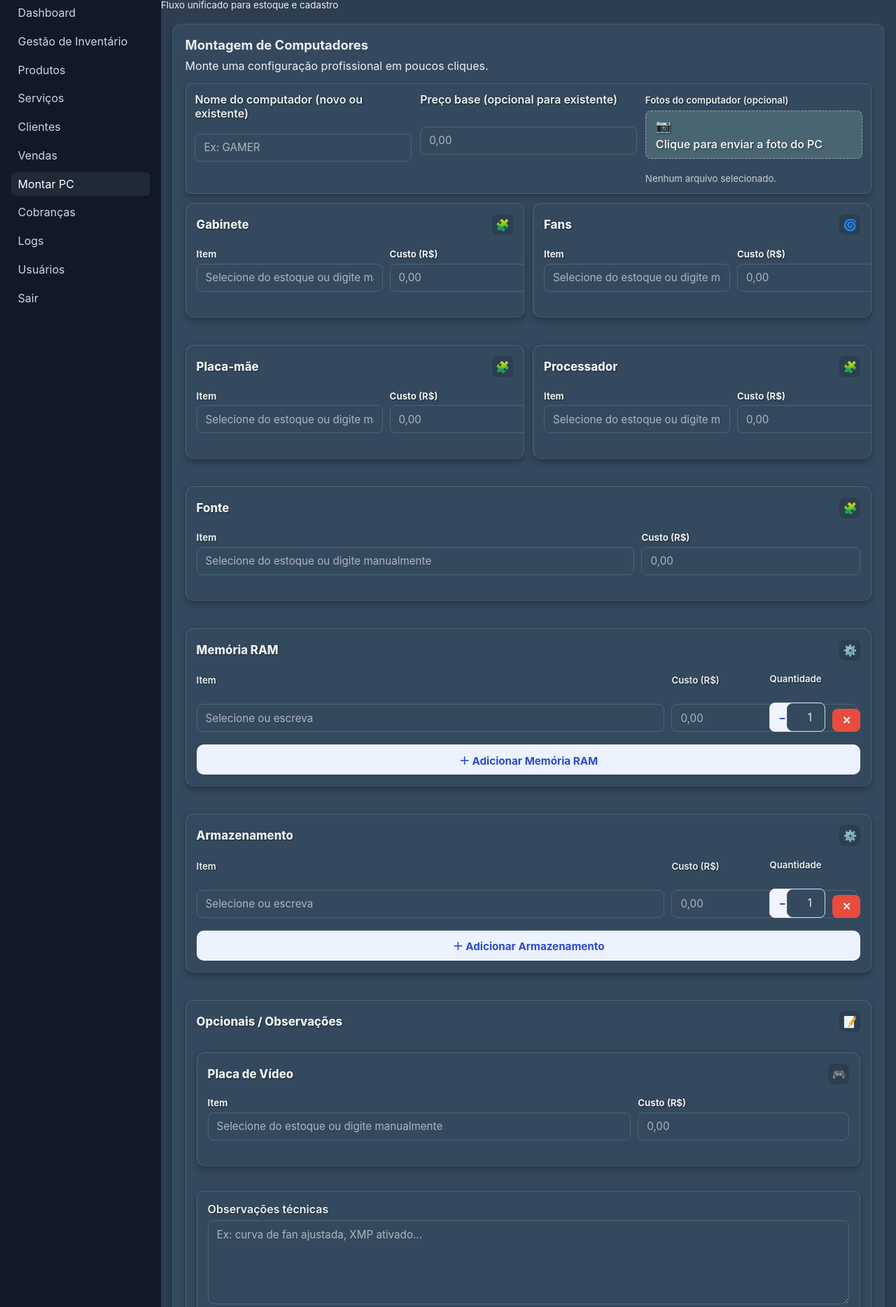
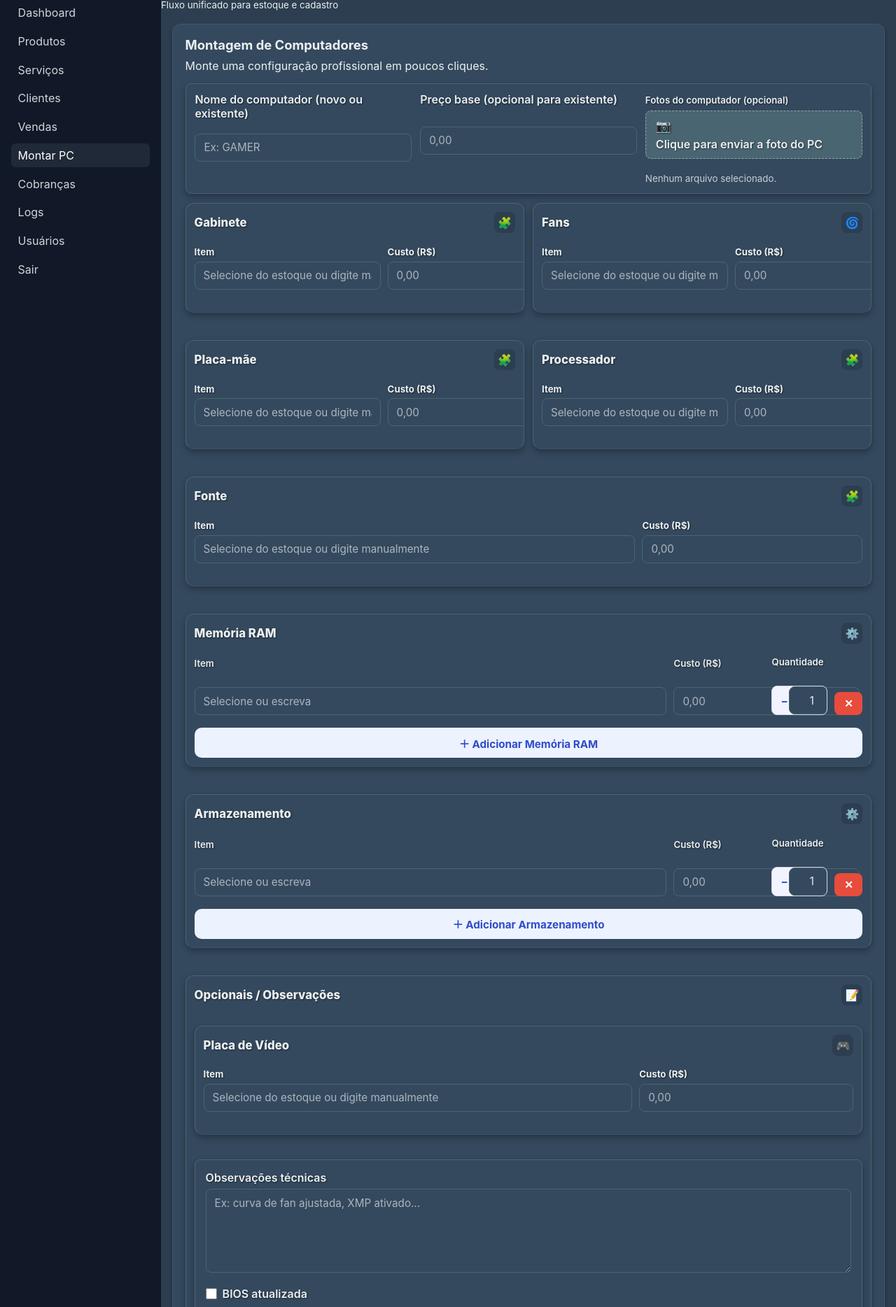
Before and after one commit to FelipeWelter/lojaWeb, a Flask app: page /montar_pc in a window 1280 px wide. Shown: the part 64-1932 px from the top of the page at 70% size. Run offline with Flask 3, Linux system fonts and the light colour scheme; the visitor is signed in with stand-in values (Sample User, id 1); data comes from the database, SQL or seed files in the repository; data that the repository does not hold is empty.

Commit message:
Corrige finalização de OS e ajusta navegação/layout de montagem

```diff
--- a/app.py
+++ b/app.py
@@ -716,7 +716,7 @@ def _ensure_service_record_from_ticket(ticket: 'MaintenanceTicket', current_user
         discount_amount=Decimal('0.00'),
         cost=parts_total.quantize(Decimal('0.01')),
         notes=' | '.join(notes_chunks) or f"Finalização automática da OS #{ticket.id}.",
-        performed_by_user_id=current.id if current else None,
+        performed_by_user_id=current_user.id if current_user else None,
     )
     db.session.add(service)
     db.session.flush()
@@ -2107,7 +2107,7 @@ def servicos():
             discount_amount=discount_amount.quantize(Decimal('0.01')),
             cost=cost,
             notes=notes,
-            performed_by_user_id=current.id if current else None,
+            performed_by_user_id=current_user.id if current_user else None,
         )
         db.session.add(service)
         db.session.flush()
@@ -2669,7 +2669,7 @@ def vendas():
             discount_amount=discount_amount,
             total=total,
             payment_method=payment_method,
-            performed_by_user_id=current.id if current else None,
+            performed_by_user_id=current_user.id if current_user else None,
         )
         db.session.add(sale)
         db.session.flush()
--- a/static/styles.css
+++ b/static/styles.css
@@ -986,6 +986,33 @@ body.dashboard-page textarea::placeholder {
 
 .technical-checklist input[type="checkbox"] {
   accent-color: #2ECC71;
+}
+
+/* Ajustes do formulário de montagem/cadastro de computador */
+#assembled-form .pc-layout {
+  display: block;
+}
+
+#assembled-form .slot-box,
+#form-montagem .slot-box {
+  padding: 0.75rem;
+}
+
+#assembled-form .technical-checklist input[type="checkbox"],
+#form-montagem .technical-checklist input[type="checkbox"] {
+  width: 16px;
+  height: 16px;
+  min-width: 16px;
+  margin: 0;
+  padding: 0;
+  accent-color: #2ECC71;
+}
+
+#assembled-form .technical-checklist label,
+#form-montagem .technical-checklist label {
+  display: inline-flex;
+  align-items: center;
+  gap: 8px;
 }
 
 .summary-sidebar {
--- a/templates/fragments.html
+++ b/templates/fragments.html
@@ -3,7 +3,6 @@
   <h2>LojaWeb</h2>
   <nav>
     <a href="{{ url_for('dashboard') }}" class="{% if endpoint == 'dashboard' %}active{% endif %}">Dashboard</a>
-    <a href="{{ url_for('gestao_inventario') }}" class="{% if endpoint in ['gestao_inventario', 'produtos'] %}active{% endif %}">Gestão de Inventário</a>
     <a href="{{ url_for('produtos') }}" class="{% if endpoint == 'produtos' %}active{% endif %}">Produtos</a>
     <a href="{{ url_for('servicos') }}" class="{% if endpoint == 'servicos' %}active{% endif %}">Serviços</a>
     <a href="{{ url_for('clientes') }}" class="{% if endpoint in ['clientes','editar_cliente','historico_cliente'] %}active{% endif %}">Clientes</a>
```
